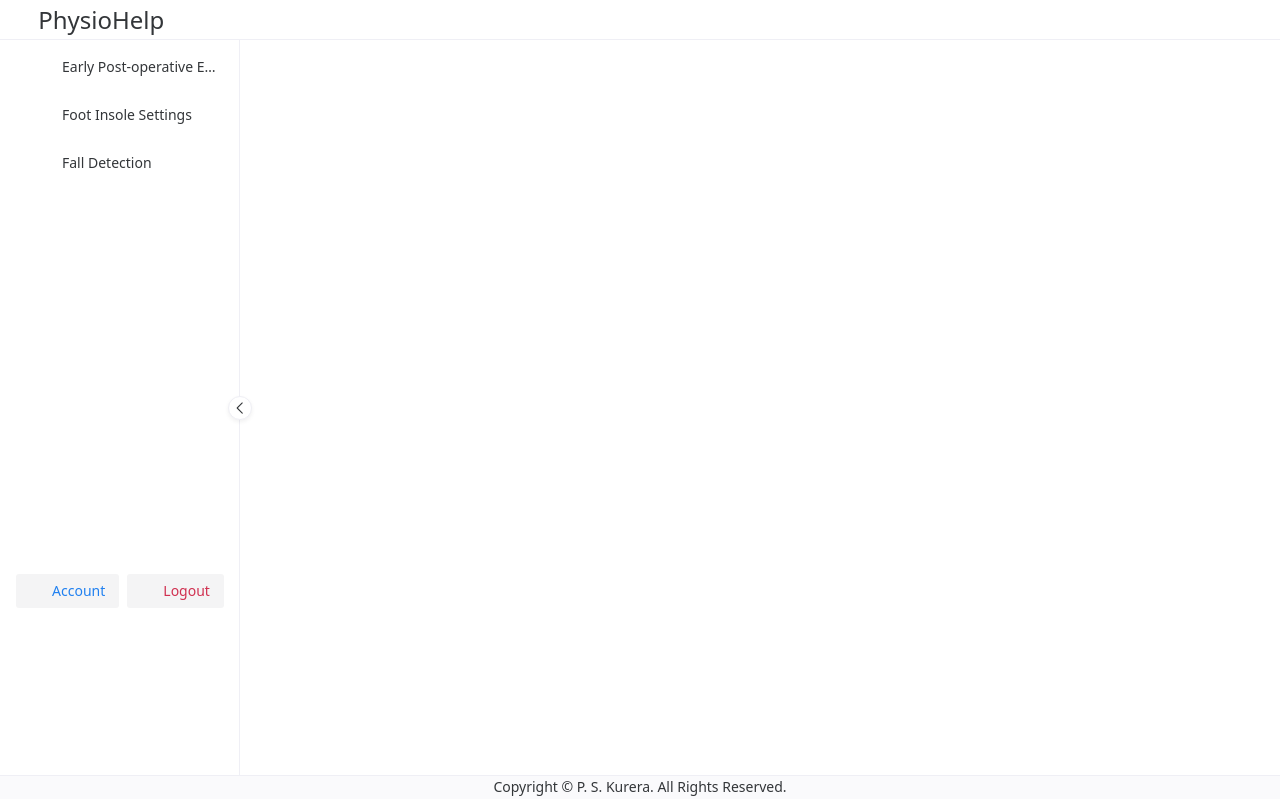
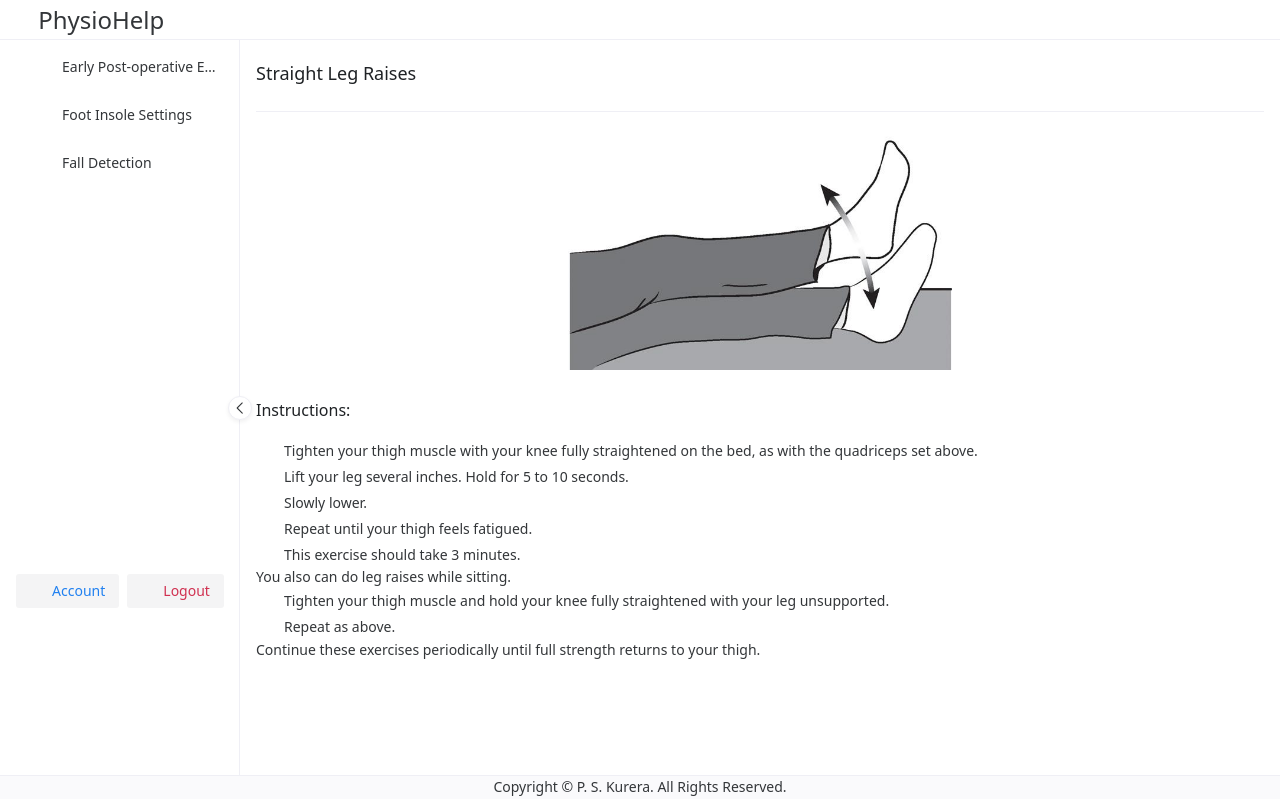
Before and after one commit to pabasara404/physio-help, a Vue app: page /straightLegRaises in a window 1280 px wide. Built offline with nearby package versions, Linux system fonts and the light colour scheme; some icons are missing.

Commit message:
exercise

```diff
--- a/src/components/AnklePumps.vue
+++ b/src/components/AnklePumps.vue
@@ -1,10 +1,31 @@
+<template>
+  <PageHeader title="Ankle Pumps"/>
+  <div class="mx-4">
+    <div class="flex justify-center ">
+    <img
+        class="w-96"
+        src=".././assets/Ankle%20Pumps.jpg" />
+  </div>
+    <n-h5>Instructions:</n-h5>
+    <n-ol>
+      <n-li>
+        Move your foot up and down rhythmically by contracting your calf and shin muscles.
+      </n-li>
+      <n-li>
+        Perform this exercise for 2 to 3 minutes, 2 to 3 times an hour in the recovery room.
+      </n-li>
+      <n-li>
+        If you are watching TV, do this exercise during every commercial break.
+      </n-li>
+    </n-ol>
+
+    <p>Continue this exercise until you are fully recovered and all ankle and lower-leg swelling has subsided.</p></div>
+</template>
+
 <script setup>
 
+import PageHeader from "@/components/PageHeader.vue";
 </script>
-
-<template>
-
-</template>
 
 <style scoped>
 
--- a/src/components/BedSupportedKneeBends.vue
+++ b/src/components/BedSupportedKneeBends.vue
@@ -1,10 +1,27 @@
+<template>
+  <PageHeader title="Bed-Supported Knee Bends"/>
+  <div class="mx-4">
+    <div class="flex justify-center ">
+    <img
+        class="w-96"
+        src=".././assets/Bed-Supported%20Knee%20Bends.jpg"
+    />
+  </div>
+
+    <n-h5>Instructions:</n-h5>
+    <n-ol>
+      <n-li>Slide your foot toward your buttocks, bending your knee and keeping your heel on the bed. Hold your knee in a maximally bent position for 5 to 10 seconds.</n-li>
+      <n-li>Straighten your leg.</n-li>
+      <n-li>Repeat several times until your leg feels fatigued or until you can completely bend your knee.</n-li>
+      <n-li>This exercise should take 2 minutes.</n-li>
+    </n-ol>
+  </div>
+</template>
+
 <script setup>
 
+import PageHeader from "@/components/PageHeader.vue";
 </script>
-
-<template>
-
-</template>
 
 <style scoped>
 
--- a/src/components/KneeStraighteningExercise.vue
+++ b/src/components/KneeStraighteningExercise.vue
@@ -1,11 +1,28 @@
+<template>
+  <PageHeader title="Knee Straightening Exercise"/>
+  <div class="mx-4"><div class="flex justify-center ">
+    <img
+        class="w-96"
+        src=".././assets/Knee%20straightening%20exercise.jpg"
+    />
+  </div>
+
+    <n-h5>Instructions:</n-h5>
+    <n-ol>
+      <n-li>Place a small rolled towel just above your heel so that your heel is not touching the bed.</n-li>
+      <n-li>Tighten your thigh.</n-li>
+      <n-li>Try to fully straighten your knee and to touch the back of your knee to the bed. Hold fully straightened for 5 to 10 seconds.</n-li>
+      <n-li>Repeat until your thigh feels fatigued.</n-li>
+      <n-li>This exercise should take 3 minutes.</n-li>
+    </n-ol>
+
+  </div>
+</template>
+
 <script setup>
 
+import PageHeader from "@/components/PageHeader.vue";
 </script>
-
-<template>
-
-</template>
-
 <style scoped>
 
 </style>
--- a/src/components/QuadricepsSet.vue
+++ b/src/components/QuadricepsSet.vue
@@ -1,9 +1,25 @@
 <template>
-
+  <PageHeader title="Quadriceps set"/>
+  <div class="mx-4">
+    <div class="flex justify-center">
+      <img
+          class="w-96"
+          src=".././assets/Quadriceps%20set.jpg"
+      />
+    </div>
+    <n-h5>Instructions:</n-h5>
+    <n-ol>
+      <n-li>Tighten your thigh muscle.</n-li>
+      <n-li>Try to straighten your knee. Hold for 5 to 10 seconds.</n-li>
+      <n-li>Repeat this exercise approximately 10 times during a 2-minute period, rest one minute, and then repeat.</n-li>
+      <n-li>Continue until your thigh feels fatigued.</n-li>
+    </n-ol>
+  </div>
 </template>
 
 <script setup>
 
+import PageHeader from "@/components/PageHeader.vue";
 </script>
 
 <style scoped>
--- a/src/components/SittingSupportedKneeBends.vue
+++ b/src/components/SittingSupportedKneeBends.vue
@@ -1,10 +1,26 @@
+<template>
+  <PageHeader title="Sitting Supported Knee Bends"/>
+  <div class="mx-4">
+    <div class="flex justify-center ">
+      <img
+          class="w-96"
+          src=".././assets/Sitting%20Supported%20Knee%20Bends.jpg"
+      />
+    </div>
+    <n-h5>Instructions:</n-h5>
+    <n-ol>
+      <n-li>While sitting at your bedside or in a chair with your thigh supported, place your foot behind the heel of your operated knee for support.</n-li>
+      <n-li>Slowly bend your knee as far as you can. Hold your knee in this position for 5 to 10 seconds.</n-li>
+      <n-li>Repeat several times until your leg feels fatigued or until you can completely bend your knee.</n-li>
+      <n-li>This exercise should take 2 minutes.</n-li>
+    </n-ol>
+  </div>
+</template>
+
 <script setup>
 
+import PageHeader from "@/components/PageHeader.vue";
 </script>
-
-<template>
-
-</template>
 
 <style scoped>
 
--- a/src/components/SittingUnsupportedKneeBends.vue
+++ b/src/components/SittingUnsupportedKneeBends.vue
@@ -1,11 +1,26 @@
+<template>
+  <PageHeader title="Sitting Unsupported Knee Bends"/>
+  <div class="mx-4">
+    <div class="flex justify-center ">
+      <img
+          class="w-96"
+          src=".././assets/Sitting%20Unsupported%20Knee%20Bends.jpg"
+      />
+    </div>
+    <n-h5>Instructions:</n-h5>
+    <n-ol>
+      <n-li>While sitting at bedside or in a chair with your thigh supported, bend your knee as far as you can until your foot rests on the floor.</n-li>
+      <n-li>With your foot lightly resting on the floor, slide your upper body forward in the chair to increase your knee bend. Hold for 5 to 10 seconds.</n-li>
+      <n-li>Straighten your knee fully.</n-li>
+      <n-li>Repeat several times until your leg feels fatigued or until you can completely bend your knee.</n-li>
+      <n-li>This exercise should take 3 minutes.</n-li>
+    </n-ol>
+  </div>
+</template>
 <script setup>
 
+import PageHeader from "@/components/PageHeader.vue";
 </script>
-
-<template>
-
-</template>
-
 <style scoped>
 
 </style>
--- a/src/components/StraightLegRaises.vue
+++ b/src/components/StraightLegRaises.vue
@@ -1,10 +1,33 @@
+<template>
+  <PageHeader title="Straight Leg Raises"/>
+  <div class="mx-4">
+    <div class="flex justify-center ">
+      <img
+          class="w-96"
+          src=".././assets/Straight%20Leg%20Raises.jpg"
+      />
+    </div>
+    <n-h5>Instructions:</n-h5>
+    <n-ol>
+      <n-li>Tighten your thigh muscle with your knee fully straightened on the bed, as with the quadriceps set above.</n-li>
+      <n-li>Lift your leg several inches. Hold for 5 to 10 seconds.</n-li>
+      <n-li>Slowly lower.</n-li>
+      <n-li>Repeat until your thigh feels fatigued.</n-li>
+      <n-li>This exercise should take 3 minutes.</n-li>
+    </n-ol>
+    <p>You also can do leg raises while sitting.</p>
+    <n-ol>
+      <n-li>Tighten your thigh muscle and hold your knee fully straightened with your leg unsupported.</n-li>
+      <n-li>Repeat as above.</n-li>
+    </n-ol>
+    <p>Continue these exercises periodically until full strength returns to your thigh.</p></div>
+</template>
+
 <script setup>
 
+import PageHeader from "@/components/PageHeader.vue";
 </script>
 
-<template>
-
-</template>
 
 <style scoped>
 
```
